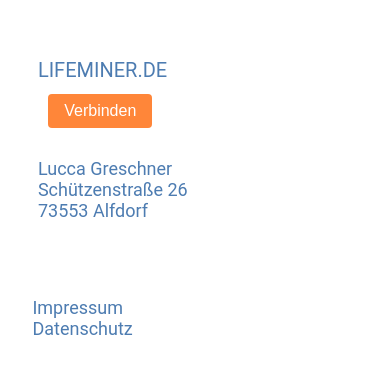
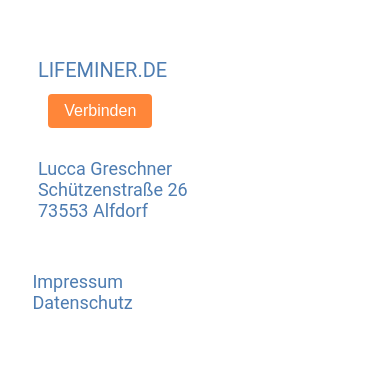
Before and after one commit to JakWai01/lifeminer-website, a plain HTML site: page index.html in a window 390 px wide. Shown: the top 374 px of the page. Drawn offline with Linux system fonts and the light colour scheme.

Commit message:
fixing margin

```diff
--- a/style.css
+++ b/style.css
@@ -65,7 +65,7 @@ button {
 
         list-style-type: none;
        position: absolute;
-              top: 33%;
+              top: 30%;
        font-size: 18px;
        margin-left: -4%;
 
@@ -468,6 +468,3 @@ transition: color 0.2s ease;
 
 
 }
-
-
-}
```
